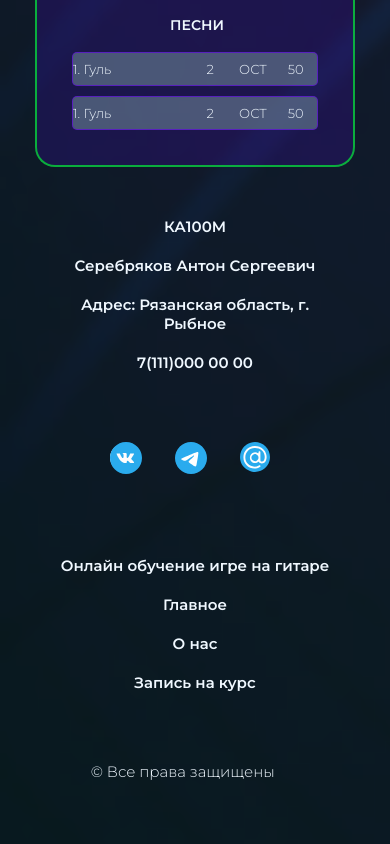
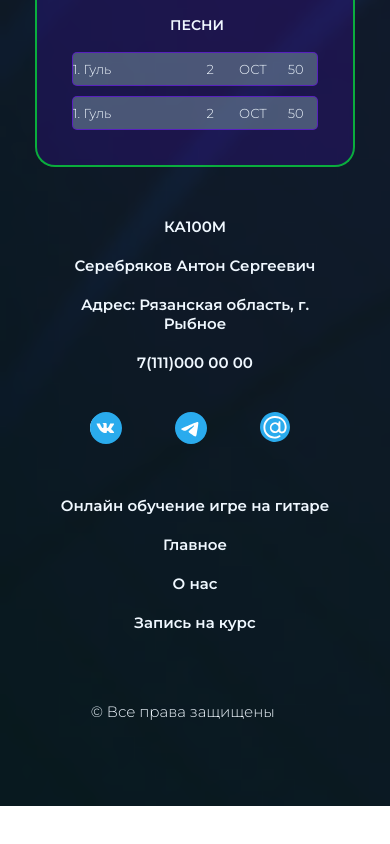
Before and after one commit to Staisprid/ka100m_page_music, a plain HTML site: page index.html in a window 390 px wide. Shown: the part 3873-4717 px from the top of the page. After the commit the page ends 4679 px from the top, so only its background shows below. Drawn offline with Linux system fonts and the light colour scheme.

Commit message:
fixing the messenger error

```diff
--- a/style.css
+++ b/style.css
@@ -967,6 +967,10 @@ ul {
         display: none;
     }
 
+    .message {
+        padding: 20px 55px;
+    }
+
 
 
 }
```
